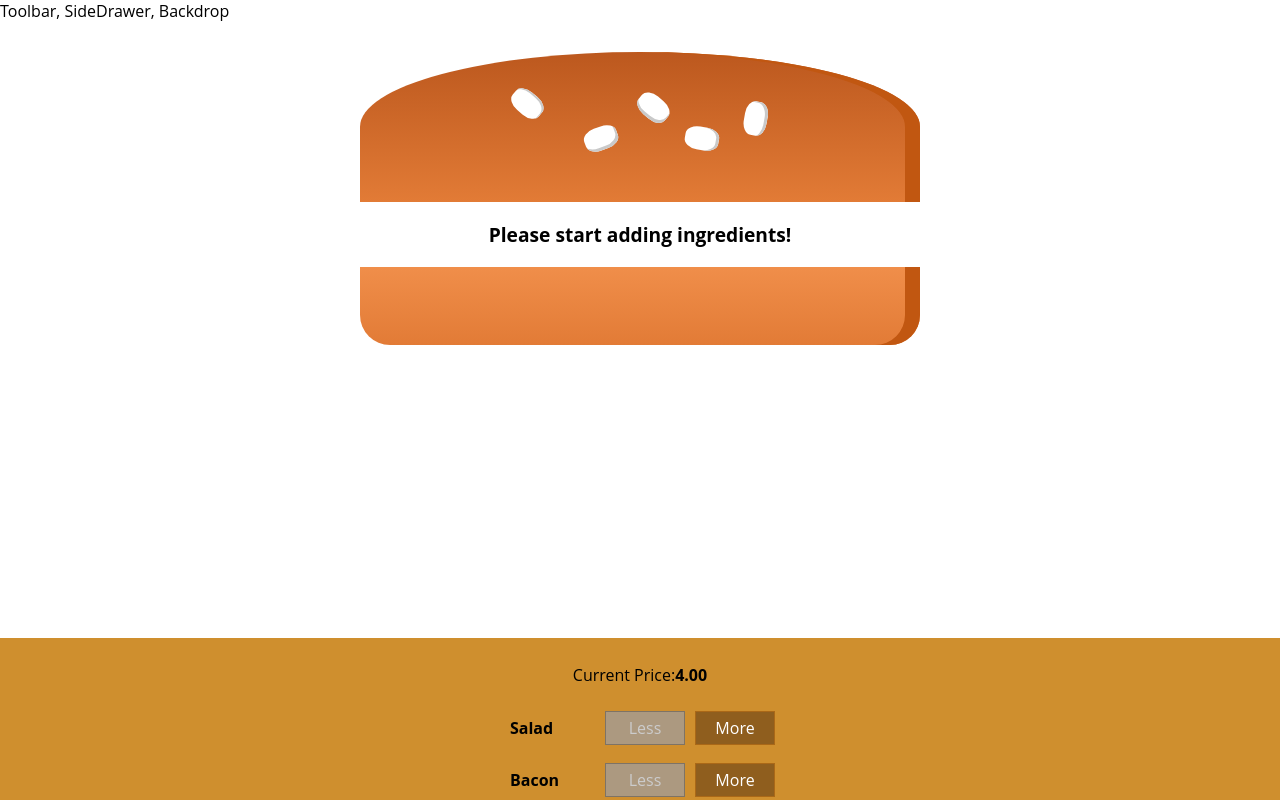
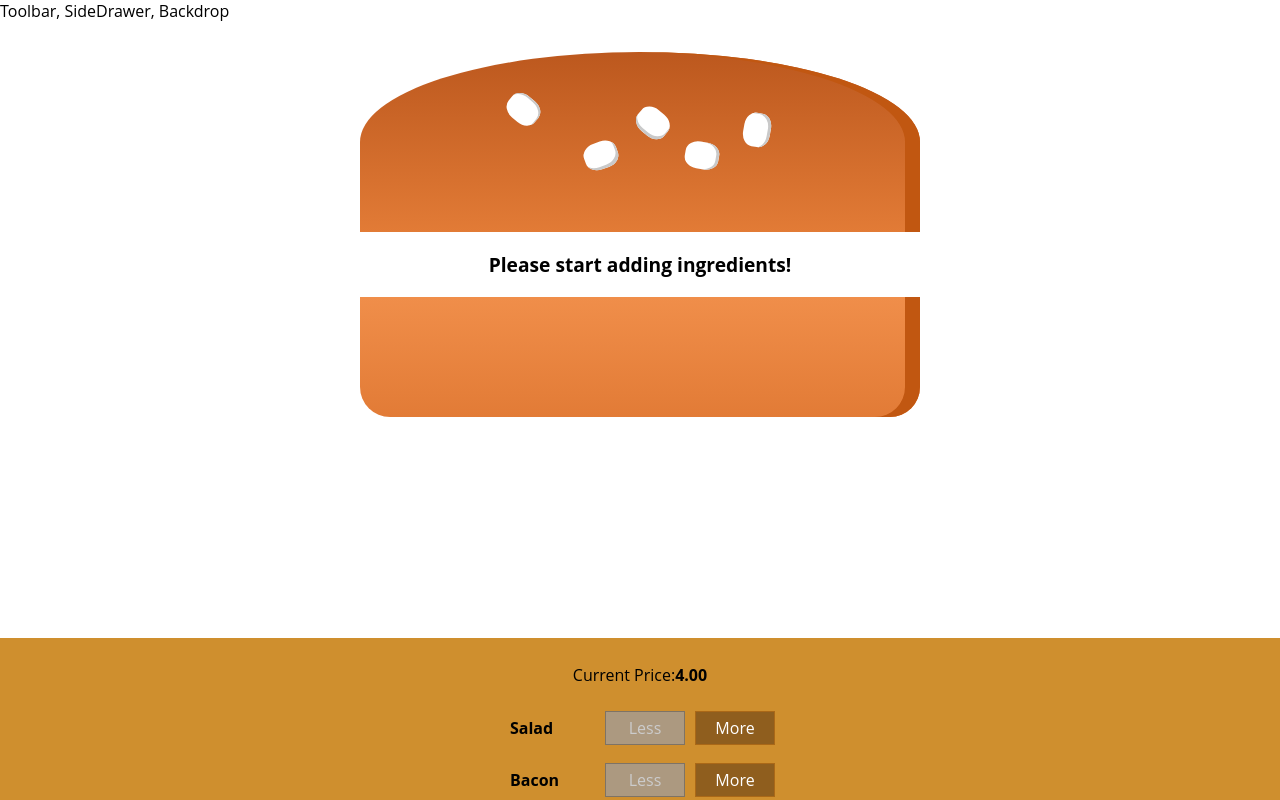
Before and after one commit to paulopompeu/my-burguer-app, a React (Create React App) app: page / in a window 1280 px wide. Shown: the top 800 px of the page. Built offline with nearby package versions, Linux system fonts and the light colour scheme; the HTML template or start-up script is replaced by a standard one.

Commit message:
preparing modal

```diff
--- a/src/components/Burguer/BurguerIngredient/BurguerIngredient.module.css
+++ b/src/components/Burguer/BurguerIngredient/BurguerIngredient.module.css
@@ -1,5 +1,5 @@
 .BreadBottom {
-    height: 13%;
+    height: 20%;
     width: 80%;
     background: linear-gradient(#F08E4A, #e27b36);
     border-radius: 0 0 30px 30px;
@@ -8,7 +8,7 @@
 }
 
 .BreadTop {
-    height: 25%;
+    height: 30%;
     width: 80%;
     background: linear-gradient(#bc581e, #e27b36);
     border-radius: 50% 50% 0 0;
```
Also changed, not shown: src/components/Layout/UI/Backdrop/Backdrop.js (added), src/components/Layout/UI/Modal/Modal.js (added), src/components/Layout/UI/Modal/Modal.module.css (added).
